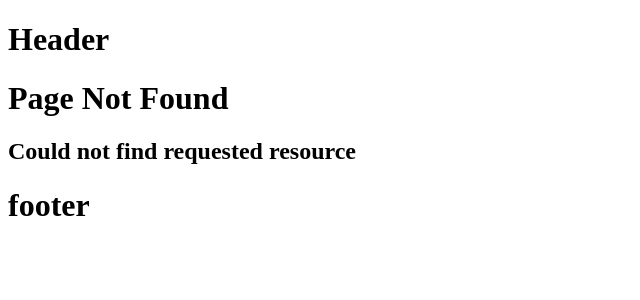
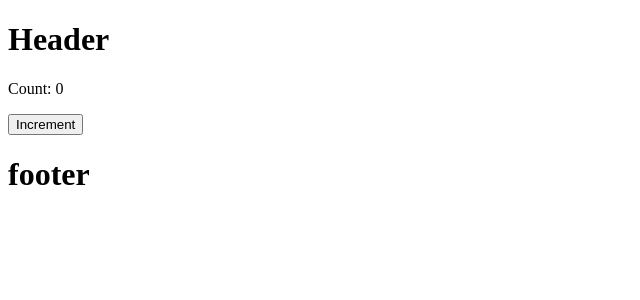
Before and after one commit to dinchen1089/learn_next_js, a Next.js app in the folder hello-world/: page /counter in a window 1280 px wide. Before the commit this address had no page. Shown: the top 300 px of the page, without its empty margins (0-640 px from the left). Built offline with nearby package versions, Linux system fonts and the light colour scheme.

Commit message:
- Added example of meta data
- Added an example for static meta data
- Added an example of dynamic meta data using the product id as an example
- Added an example where a client code could have the meta data tag

```diff
--- /dev/null
+++ b/hello-world/src/app/counter/counter.tsx
@@ -0,0 +1,13 @@
+"use client";
+import { useState } from "react";
+
+export default function Counter() {
+  const [count, setCount] = useState(0);
+
+  return (
+    <div>
+      <p>Count: {count}</p>
+      <button onClick={() => setCount((prev) => prev + 1)}>Increment</button>
+    </div>
+  );
+}
--- /dev/null
+++ b/hello-world/src/app/counter/page.tsx
@@ -0,0 +1,7 @@
+import Counter from "./counter";
+export const metadata = {
+  title: "Counter",
+};
+export default function CounterPage() {
+  return <Counter />;
+}
--- a/hello-world/src/app/layout.tsx
+++ b/hello-world/src/app/layout.tsx
@@ -10,11 +10,15 @@ export default function RootLayout({
 }) {
   return (
     <html lang="en">
-      <h1> Header</h1>
-
-      <body>{children}</body>
-
-      <h1> footer</h1>
+      <body>
+        <header>
+          <h1> Header</h1>
+        </header>
+        {children}
+        <footer>
+          <h1> footer</h1>
+        </footer>
+      </body>
     </html>
   );
 }
```
Also changed, not shown: hello-world/src/app/about/page.tsx (+7 -2 lines), hello-world/src/app/products/[productId]/page.tsx (+20 -1 lines), 1 other file (tests, documents, lock files or other folders).
